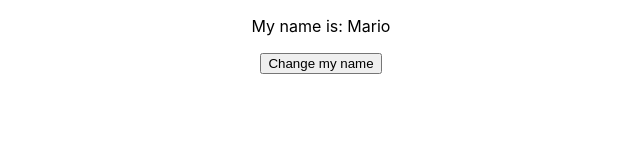
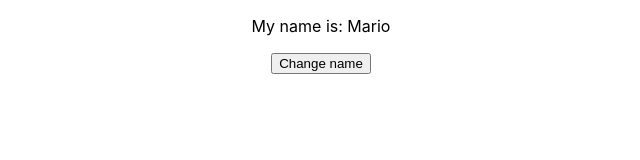
Before and after one commit to pedrolopezbiedma/React_Firebase_Udemy, a React (Create React App) app in the folder first-react-app/: page / in a window 1280 px wide. Shown: the top 160 px of the page, without its empty margins (319-959 px from the left). Built offline with nearby package versions, Linux system fonts and the light colour scheme; the HTML template or start-up script is replaced by a standard one.

Commit message:
Lesson 18

```diff
--- a/first-react-app/src/App.js
+++ b/first-react-app/src/App.js
@@ -1,17 +1,18 @@
+import { useState } from 'react';
 import './App.css';
 
 function App() {
-  let name = 'Mario'
+  const [name, setName] = useState('Mario')
 
   const updateName = () => {
-    name = 'Luigi';
+    setName('Luigi');
     console.log(name);
   }
 
   return (
     <div className="App">
       <p>My name is: {name}</p>
-      <button onClick={updateName}>Change my name</button>
+      <button onClick={updateName}>Change name</button>
     </div>
   );
 }
```
